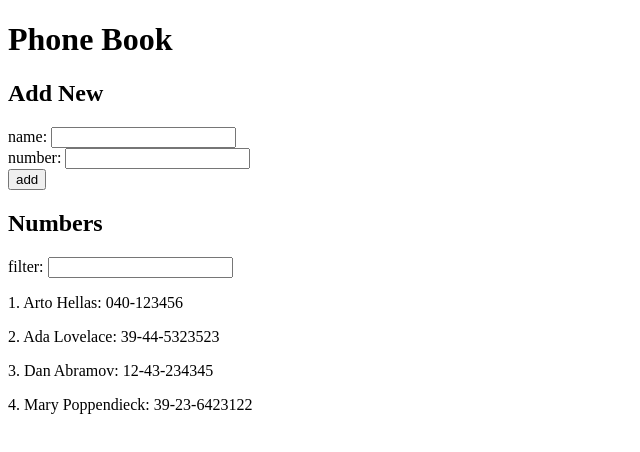
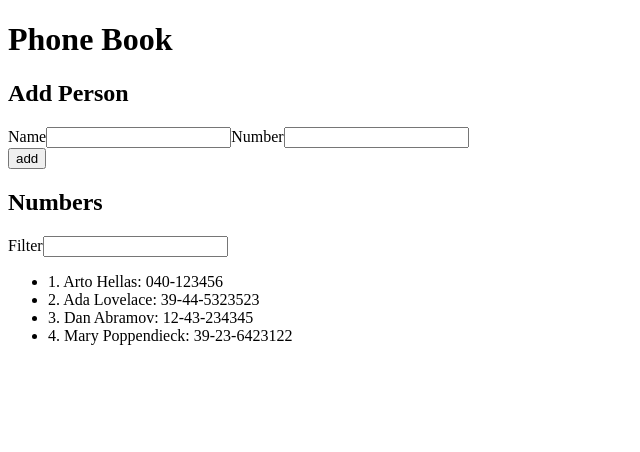
Before and after one commit to mcgeexyz/fullstackopen, a React (Create React App) app in the folder part2/phonebook/: page / in a window 1280 px wide. Shown: the top 452 px of the page, without its empty margins (0-640 px from the left). Built offline with nearby package versions, Linux system fonts and the light colour scheme.

Commit message:
Complete Part 2: Exercise 2.10

```diff
--- a/part2/phonebook/src/App.js
+++ b/part2/phonebook/src/App.js
@@ -1,4 +1,8 @@
 import { useState } from 'react';
+
+import PersonForm from './components/PersonForm';
+import Filter from './components/Filter';
+import Persons from './components/Persons';
 
 const App = () => {
   const [persons, setPersons] = useState([
@@ -9,7 +13,7 @@ const App = () => {
   ]);
 
   const newPersonInitialState = {
-    id: persons.length + 1,
+    id: '',
     name: '',
     number: '',
   };
@@ -35,54 +39,34 @@ const App = () => {
     if (persons.map((person) => person.name).includes(newPerson.name)) {
       alert(`${newPerson.name} is already added to the phone book`);
     } else {
-      setPersons([...persons, newPerson]);
+      setPersons([
+        ...persons,
+        {
+          ...newPerson,
+          id: persons.length + 1,
+        },
+      ]);
       setNewPerson(newPersonInitialState);
     }
   };
 
-  const personsToShow = persons.filter((person) => {
-    return person.name.toLowerCase().includes(filter.toLowerCase());
-  });
-
   return (
     <div>
       <h1>Phone Book</h1>
-      <h2>Add New</h2>
-      <form onSubmit={handleSubmit}>
-        <div>
-          name:{' '}
-          <input
-            name="name"
-            value={newPerson.name}
-            onChange={handleFormChange}
-          />
-        </div>
-        <div>
-          number:{' '}
-          <input
-            name="number"
-            value={newPerson.number}
-            onChange={handleFormChange}
-          />
-        </div>
-        <div>
-          <button type="submit">add</button>
-        </div>
-      </form>
+      <PersonForm
+        newPerson={newPerson}
+        handleFormChange={handleFormChange}
+        handleSubmit={handleSubmit}
+      />
       <h2>Numbers</h2>
-      <div>
-        filter:{' '}
-        <input
-          name="filter"
-          value={filter}
-          onChange={handleFilterChange}
-        />
-      </div>
-      {personsToShow.map(({ id, name, number }) => (
-        <p key={id}>
-          {id}. {name}: {number}
-        </p>
-      ))}
+      <Filter
+        filter={filter}
+        handleFilterChange={handleFilterChange}
+      />
+      <Persons
+        persons={persons}
+        filter={filter}
+      />
     </div>
   );
 };
--- /dev/null
+++ b/part2/phonebook/src/components/Filter.js
@@ -0,0 +1,13 @@
+const Filter = ({ filter, handleFilterChange }) => (
+  <div>
+    <label htmlFor="filter">Filter</label>
+    <input
+      id="filter"
+      name="filter"
+      value={filter}
+      onChange={handleFilterChange}
+    />
+  </div>
+);
+
+export default Filter;
--- /dev/null
+++ b/part2/phonebook/src/components/PersonForm.js
@@ -0,0 +1,30 @@
+const PersonForm = ({
+  handleSubmit,
+  handleFormChange,
+  newPerson: { name, number },
+}) => (
+  <div>
+    <h2>Add Person</h2>
+    <form onSubmit={handleSubmit}>
+      <label htmlFor="name">Name</label>
+      <input
+        id="name"
+        name="name"
+        value={name}
+        onChange={handleFormChange}
+      />
+      <label htmlFor="number">Number</label>
+      <input
+        id="number"
+        name="number"
+        value={number}
+        onChange={handleFormChange}
+      />
+      <div>
+        <button type="submit">add</button>
+      </div>
+    </form>
+  </div>
+);
+
+export default PersonForm;
--- /dev/null
+++ b/part2/phonebook/src/components/Persons.js
@@ -0,0 +1,22 @@
+const Person = ({ person: { name, number, id } }) => (
+  <li>
+    {id}. {name}: {number}
+  </li>
+);
+
+const Persons = ({ persons, filter }) => {
+  const personsToShow = persons
+    .filter((person) =>
+      person.name.toLowerCase().includes(filter.toLowerCase())
+    )
+    .map((person) => (
+      <Person
+        key={person.id}
+        person={person}
+      />
+    ));
+
+  return <ul>{personsToShow}</ul>;
+};
+
+export default Persons;
```
